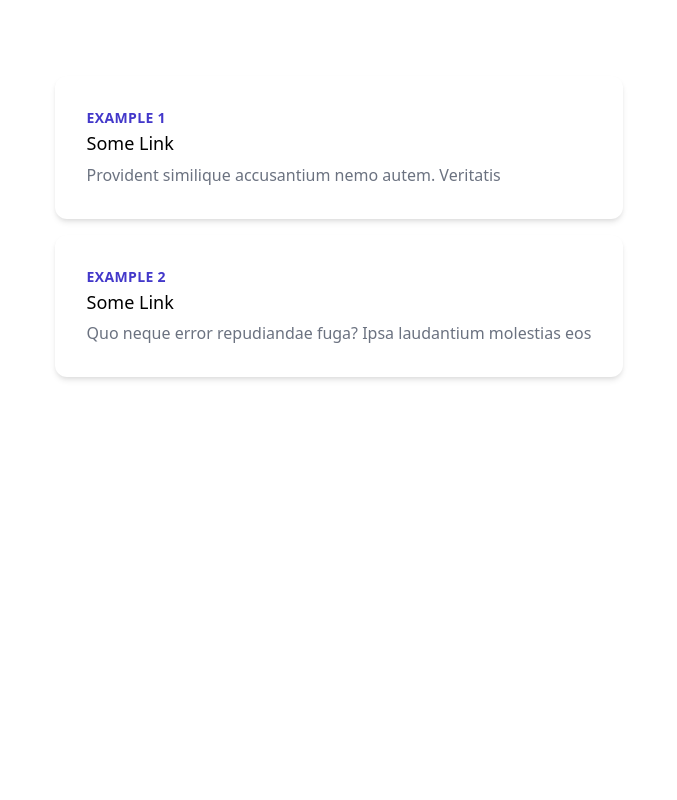
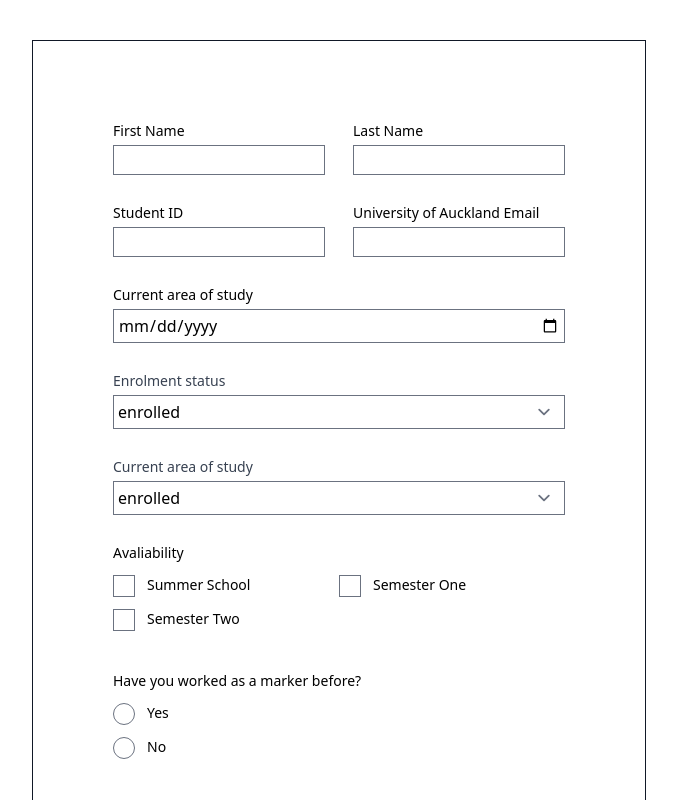
Before and after one commit to uoa-compsci-399/marker-allocation-tool-ui, a React (Create React App) app: page / in a window 1280 px wide. Shown: the top 800 px of the page, without its empty margins (301-978 px from the left). Built offline with nearby package versions, Linux system fonts and the light colour scheme.

Commit message:
Change Log: Improved type checking, resolved eslint issues, modified husky

```diff
--- a/package.json
+++ b/package.json
@@ -12,6 +12,7 @@
     "@types/react": "^17.0.0",
     "@types/react-dom": "^17.0.0",
     "clsx": "^1.1.1",
+    "formik": "^2.2.6",
     "react": "^17.0.2",
     "react-dom": "^17.0.2",
     "react-scripts": "^4.0.3",
@@ -51,6 +52,7 @@
     ]
   },
   "devDependencies": {
+    "@tailwindcss/forms": "^0.3.2",
     "@tailwindcss/postcss7-compat": "npm:@tailwindcss/postcss7-compat",
     "autoprefixer": "9.0.0",
     "eslint-plugin-prettier": "^3.3.1",
--- a/src/App.tsx
+++ b/src/App.tsx
@@ -1,21 +1,10 @@
 import React from 'react';
-import Example from './components/common-ui/example';
+import Form from './components/common-ui/forms/form';
 
 function App(): JSX.Element {
   return (
-    <div className="flex max-w-full font-sans">
-      <div className="grid max-w-full m-auto my-14">
-        <div className="grid row-span-1 gap-4 my-5">
-          <Example
-            title="example 1"
-            description="Provident similique accusantium nemo autem. Veritatis"
-          />
-          <Example
-            title="example 2"
-            description="Quo neque error repudiandae fuga? Ipsa laudantium molestias eos"
-          />
-        </div>
-      </div>
+    <div className="flex max-w-full my-10 font-sans text-sm">
+      <Form />
     </div>
   );
 }
--- /dev/null
+++ b/src/components/common-ui/forms/checkboxes.tsx
@@ -0,0 +1,29 @@
+import React from 'react';
+// import clsx from 'clsx';
+
+interface CheckBoxProps {
+  label: string;
+  options: string[];
+}
+
+const CheckBoxes = ({ label, options }: CheckBoxProps): JSX.Element => {
+  return (
+    <div className="flex flex-col space-y-3">
+      <div className="text-sm">{label}</div>
+      <div className="grid grid-cols-2 ">
+        {options
+          .filter((item, i) => i < 4) //A limit of 4 checkboxes
+          .map((value, i) => {
+            return (
+              <div key={i} className="flex mb-3 space-x-3">
+                <input type="checkbox" className="p-2.5 border border-gray-500" />
+                <div className="text-sm">{value}</div>
+              </div>
+            );
+          })}
+      </div>
+    </div>
+  );
+};
+
+export default CheckBoxes;
--- /dev/null
+++ b/src/components/common-ui/forms/date.tsx
@@ -0,0 +1,17 @@
+import React from 'react';
+// import clsx from 'clsx';
+
+interface DateProps {
+  label: string;
+}
+
+const Date = ({ label }: DateProps): JSX.Element => {
+  return (
+    <div className="flex flex-col space-y-1">
+      <div className="text-sm">{label}</div>
+      <input type="date" className="p-1 border border-gray-500" />
+    </div>
+  );
+};
+
+export default Date;
--- /dev/null
+++ b/src/components/common-ui/forms/dropdown.tsx
@@ -0,0 +1,22 @@
+import React from 'react';
+// import clsx from 'clsx';
+
+interface DropdownProps {
+  label: string;
+  options: string[];
+}
+
+const Dropdown = ({ label, options }: DropdownProps): JSX.Element => {
+  return (
+    <div className="flex flex-col space-y-1">
+      <span className="text-sm text-gray-700">{label}</span>
+      <select className="p-1 border border-gray-500 form-multiselect">
+        {options.map((value, index) => (
+          <option key={index}>{value}</option>
+        ))}
+      </select>
+    </div>
+  );
+};
+
+export default Dropdown;
--- /dev/null
+++ b/src/components/common-ui/forms/form.tsx
@@ -0,0 +1,32 @@
+import React from 'react';
+import Textbox from './textbox';
+import CheckBoxes from './checkboxes';
+import Dropdown from './dropdown';
+import Date from './date';
+import RadioBoxes from './radioboxes';
+// import clsx from 'clsx';
+
+const Form = (): JSX.Element => {
+  return (
+    <div className="grid max-w-full p-20 m-auto border border-gray-900 space-y-7">
+      <div className="grid min-w-full grid-cols-2 row-span-1 gap-7">
+        <Textbox label={'First Name'} />
+        <Textbox label={'Last Name'} />
+        <Textbox label={'Student ID'} />
+        <Textbox label={'University of Auckland Email'} />
+      </div>
+      <Date label={'Current area of study'} />
+      <Dropdown options={['enrolled', 'waiting']} label={'Enrolment status'} />
+      <Dropdown options={['enrolled', 'waiting']} label={'Current area of study'} />
+      <CheckBoxes
+        label={'Avaliability'}
+        options={['Summer School', 'Semester One', 'Semester Two']}
+      />
+      <RadioBoxes label={'Have you worked as a marker before?'} />
+      <RadioBoxes label={'Do you have a nz visa?'} />
+      <RadioBoxes label={'Are you located in Auckland?'} />
+    </div>
+  );
+};
+
+export default Form;
--- /dev/null
+++ b/src/components/common-ui/forms/radioboxes.tsx
@@ -0,0 +1,26 @@
+import React from 'react';
+// import clsx from 'clsx';
+
+interface RadioBoxesProps {
+  label: string;
+}
+
+const RadioBoxes = ({ label }: RadioBoxesProps): JSX.Element => {
+  return (
+    <div className="flex flex-col space-y-3">
+      <div className="text-sm">{label}</div>
+      <div className="flex flex-col ">
+        <div className="flex mb-3 space-x-3">
+          <input type="radio" className="p-2.5 border border-gray-500" />
+          <div className="text-sm">Yes</div>
+        </div>
+        <div className="flex mb-3 space-x-3">
+          <input type="radio" className="p-2.5 border border-gray-500" />
+          <div className="text-sm">No</div>
+        </div>
+      </div>
+    </div>
+  );
+};
+
+export default RadioBoxes;
--- /dev/null
+++ b/src/components/common-ui/forms/textbox.tsx
@@ -0,0 +1,17 @@
+import React from 'react';
+// import clsx from 'clsx';
+
+interface TextboxProps {
+  label: string;
+}
+
+const Textbox = ({ label }: TextboxProps): JSX.Element => {
+  return (
+    <div className="flex flex-col space-y-1">
+      <div className="text-sm">{label}</div>
+      <input type="textbox" className="p-1 border border-gray-500" />
+    </div>
+  );
+};
+
+export default Textbox;
--- a/tailwind.config.js
+++ b/tailwind.config.js
@@ -7,5 +7,5 @@ module.exports = {
   variants: {
     extend: {},
   },
-  plugins: [],
+  plugins: [require('@tailwindcss/forms')],
 };
--- a/tsconfig.json
+++ b/tsconfig.json
@@ -18,6 +18,7 @@
     "resolveJsonModule": true,
     "isolatedModules": true,
     "noEmit": true,
+    "rootDir": "src" /* Specify the root directory of input files. Use to control the output directory structure with --outDir. */,
     "jsx": "react-jsx"
   },
   "include": [
```
Also changed, not shown: 1 other file (tests, documents, lock files or other folders).
